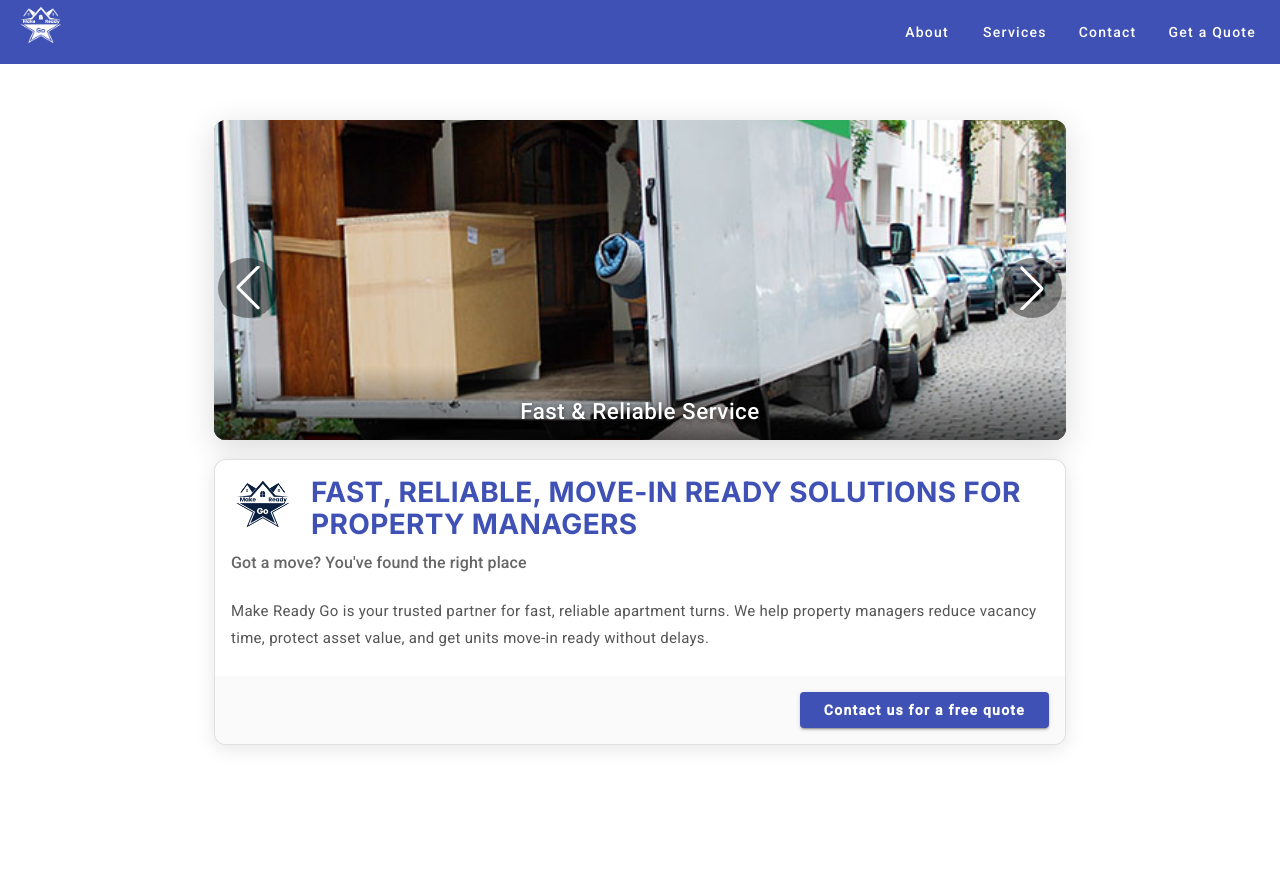
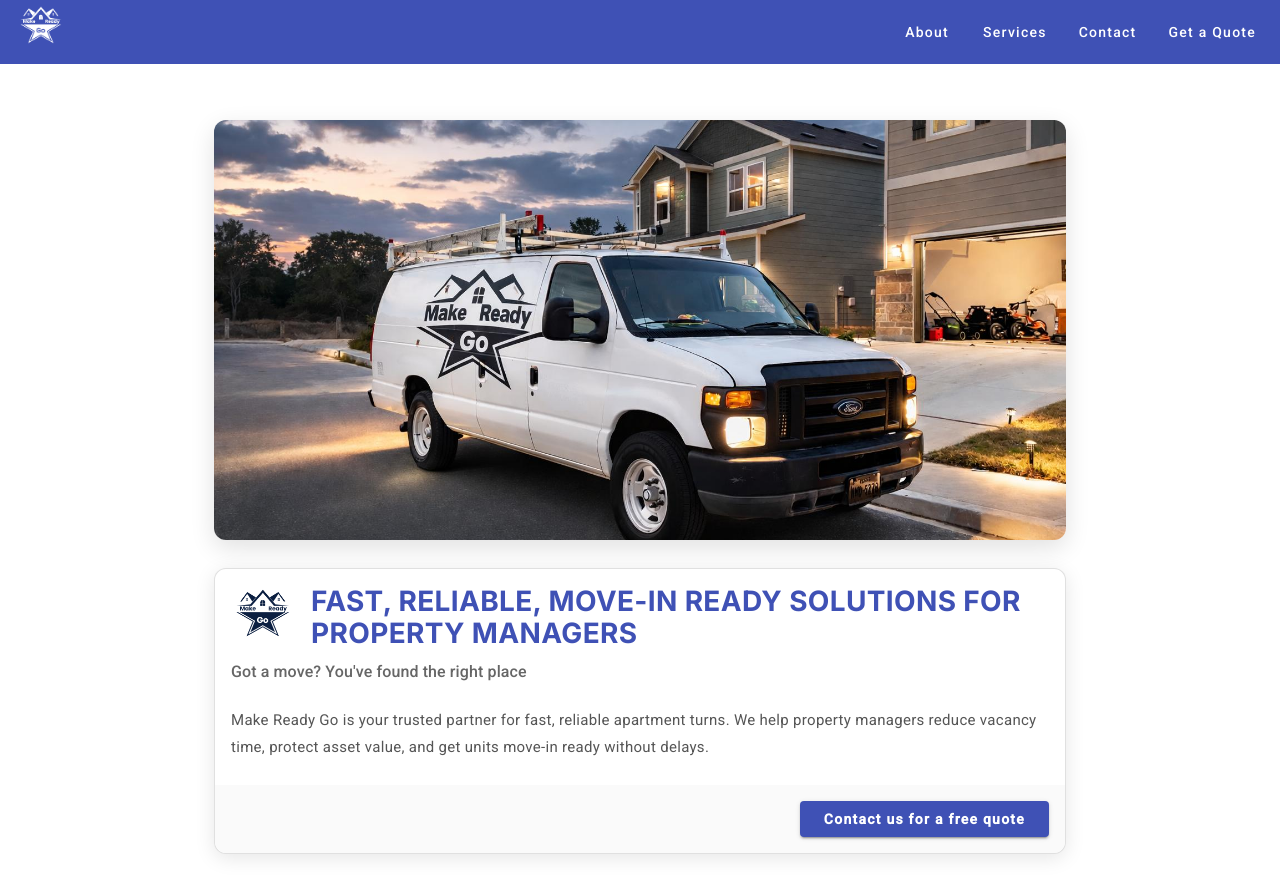
Before and after one commit to jbarcaz/make-ready-go, an Angular app: page / in a window 1280 px wide. Shown: the top 896 px of the page. Before the commit the page ends 801 px from the top, so only its background shows below. Built offline with nearby package versions, Linux system fonts and the light colour scheme.

Commit message:
adding new img

```diff
--- a/src/app/contact/contact.component.html
+++ b/src/app/contact/contact.component.html
@@ -22,7 +22,7 @@
           <mat-list-item>
             <mat-icon matListItemIcon>email</mat-icon>
             <div matListItemTitle>Email</div>
-            <div matListItemLine>office@mradygo.com</div>
+            <div matListItemLine>office@mreadygo.com</div>
           </mat-list-item>
         </mat-list>
       </div>
--- a/src/app/home/home.component.css
+++ b/src/app/home/home.component.css
@@ -6,8 +6,14 @@
   margin: 0 auto;
 }
 
-.carousel-section {
-  margin-bottom: 48px;
+.hero-image {
+  width: 100%;
+  height: auto;
+  max-height: 420px;
+  object-fit: cover;
+  border-radius: 12px;
+  box-shadow: 0 8px 24px rgba(0, 0, 0, 0.12);
+  margin-bottom: 24px;
 }
 
 .content-card {
--- a/src/app/home/home.component.html
+++ b/src/app/home/home.component.html
@@ -1,6 +1,5 @@
 <div class="page-container">
-  <app-carousel class="carousel-section"></app-carousel>
-  <br />
+  <img class="hero-image" src="assets/car_img.jpeg" alt="Make Ready Go service vehicle" />
   <mat-card class="content-card" appearance="outlined">
     <mat-card-header>
       <mat-card-title class="card-title">
--- a/src/app/home/home.component.ts
+++ b/src/app/home/home.component.ts
@@ -4,7 +4,6 @@
 import { MatDividerModule } from "@angular/material/divider";
 import { MatGridListModule } from "@angular/material/grid-list";
 import { RouterLink } from "@angular/router";
-import { CarouselComponent } from "../carousel/carousel";
 
 @Component({
   selector: "app-home",
@@ -15,7 +14,6 @@
     MatDividerModule,
     MatGridListModule,
     RouterLink,
-    CarouselComponent,
   ],
   templateUrl: "./home.component.html",
   styleUrls: ["./home.component.css"],
```
Also changed, not shown: src/assets/car_img.jpeg (added), 3 other files (tests, documents, lock files or other folders).
